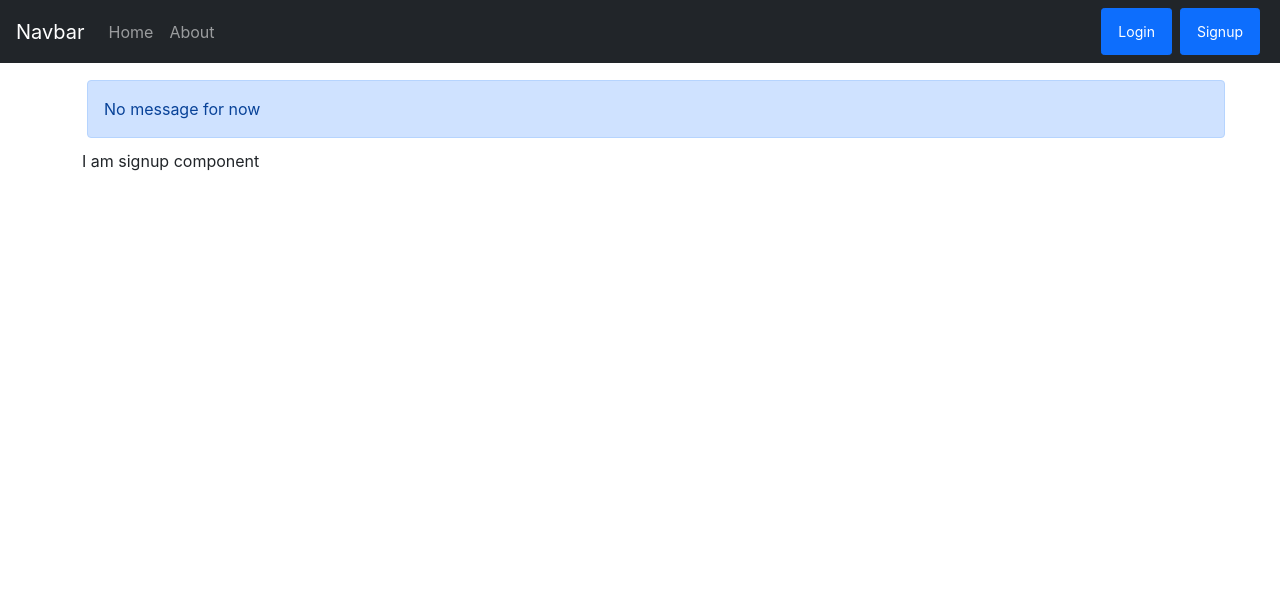
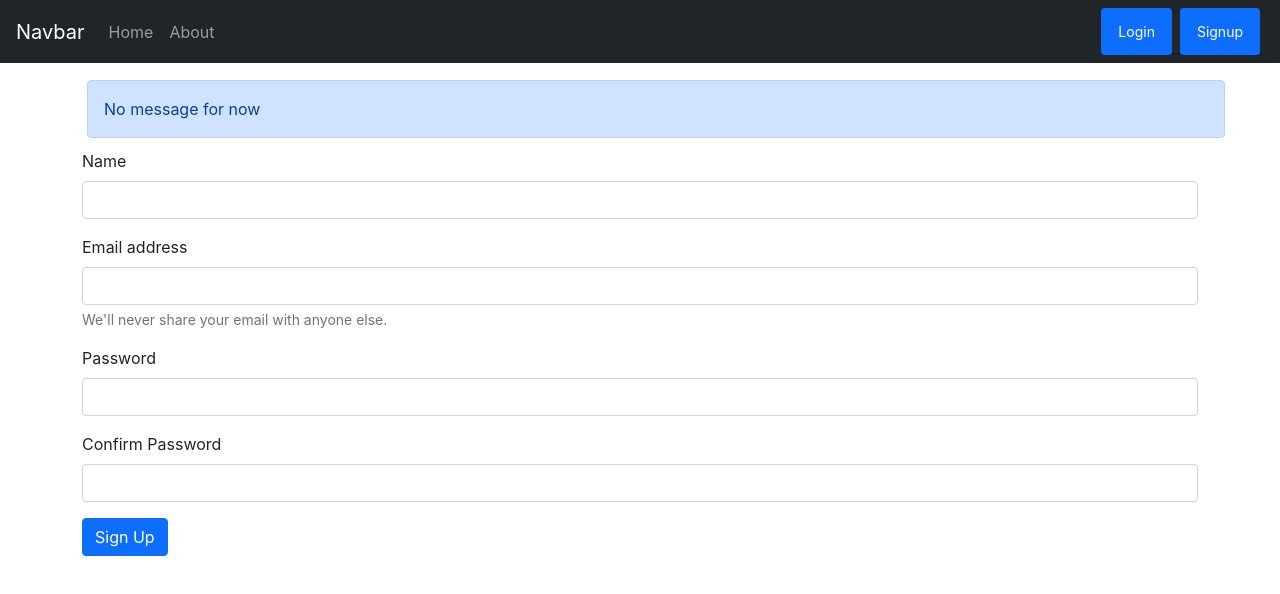
Before and after one commit to webdevFaizan/CloudCo-FrontEnd, a React (Create React App) app: page /signup in a window 1280 px wide. Shown: the top 594 px of the page. Built offline with nearby package versions, Linux system fonts and the light colour scheme.

Commit message:
Successfully integrated the login and signup of the user, and we store the auth_token in the localstorage for now, and later we will save it in the cookie, for now the basic signup check is implemented and it works fine.

```diff
--- a/src/Components/Login.js
+++ b/src/Components/Login.js
@@ -66,7 +66,7 @@ function Login() {
                     <label htmlFor="exampleInputPassword1" className="form-label" >Password</label>
                     <input type="password" className="form-control" onChange={onPasswordChange} id="exampleInputPassword1 "/>
                 </div>
-                <button type="submit" className="btn btn-primary">Submit</button>
+                <button type="submit" className="btn btn-primary">Login</button>
             </form>
         </div>
     </>
--- a/src/Components/Signup.js
+++ b/src/Components/Signup.js
@@ -1,11 +1,99 @@
-import React from 'react'
+import React,{useState} from 'react'
+import {useNavigate} from 'react-router-dom';
 
-function Signup() {
-  return (
-    <div>
-      I am signup component
-    </div>
-  )
+function Signup(){
+    let navigate = useNavigate();
+    const host='http://localhost:5000'
+    const [email, setEmail] = useState('');
+    const [name, setName] = useState('');
+    const [password, setPassword] = useState('');
+    const [confirmpassword, setConfirmPassword] = useState('');
+
+
+    const onNameChange=(e)=>{
+        setName(e.target.value);
+        // console.log(e.target.value);
+    }
+
+    const onEmailChange=(e)=>{
+        setEmail(e.target.value);
+        // console.log(e.target.value);
+    }
+
+    const onPasswordChange=(e)=>{
+        setPassword(e.target.value);
+        // console.log(description);
+    }
+
+    const onConfirmPasswordChange=(e)=>{
+        setConfirmPassword(e.target.value);
+        // console.log(description);
+    }
+
+    const handleOnSubmit = async(e)=>{
+        e.preventDefault();
+        if(confirmpassword!==password){
+            console.log("Incorrrect Password");
+            window.alert("Password did not match")
+            return;
+        }
+        let obj={
+            name:name,
+            email:email,
+            password: password
+        }
+        console.log(obj);
+        let url = `${host}/api/auth/createuser`;
+        const response = await fetch(url, {
+            method: 'POST',
+            headers: {
+            'Content-Type': 'application/json'
+        },
+            body : JSON.stringify(obj)
+        });
+
+        const data =await response.json();
+        console.log(data);
+        if(data.success===true){
+            localStorage.setItem('auth_token', data.auth_token)
+            console.log("auth token in local storage is");
+            console.log(localStorage.getItem('auth_token'));
+            navigate('/');
+        }
+        else{
+            window.alert("Invalid credentials")
+        }
+
+    }
+
+    return (
+        <>
+            <div>
+                <form onSubmit={handleOnSubmit}>
+                    <div className="mb-3">
+                        <label htmlFor="name" className="form-label">Name</label>
+                        <input type="text" className="form-control" id="name" onChange={onNameChange} aria-describedby="emailHelp"/>
+                    </div>
+
+                    <div className="mb-3">
+                        <label htmlFor="exampleInputEmail1" className="form-label">Email address</label>
+                        <input type="email" className="form-control" id="exampleInputEmail1" onChange={onEmailChange} aria-describedby="emailHelp"/>
+                        <div id="emailHelp" className="form-text">We'll never share your email with anyone else.</div>
+                    </div>
+
+                    <div className="mb-3">
+                        <label htmlFor="exampleInputPassword1" className="form-label">Password</label>
+                        <input type="text" className="form-control" onChange={onPasswordChange} id="exampleInputPassword1"/>
+                    </div>
+                    <div className="mb-3">
+                        <label htmlFor="exampleInputPassword2" className="form-label">Confirm Password</label>
+                        <input type="password" className="form-control" onChange={onConfirmPasswordChange} id="exampleInputPassword2"/>
+                    </div>
+                    <button type="submit" className="btn btn-primary">Sign Up</button>
+                </form>
+            </div>
+        </>
+    )
 }
 
 export default Signup
```
